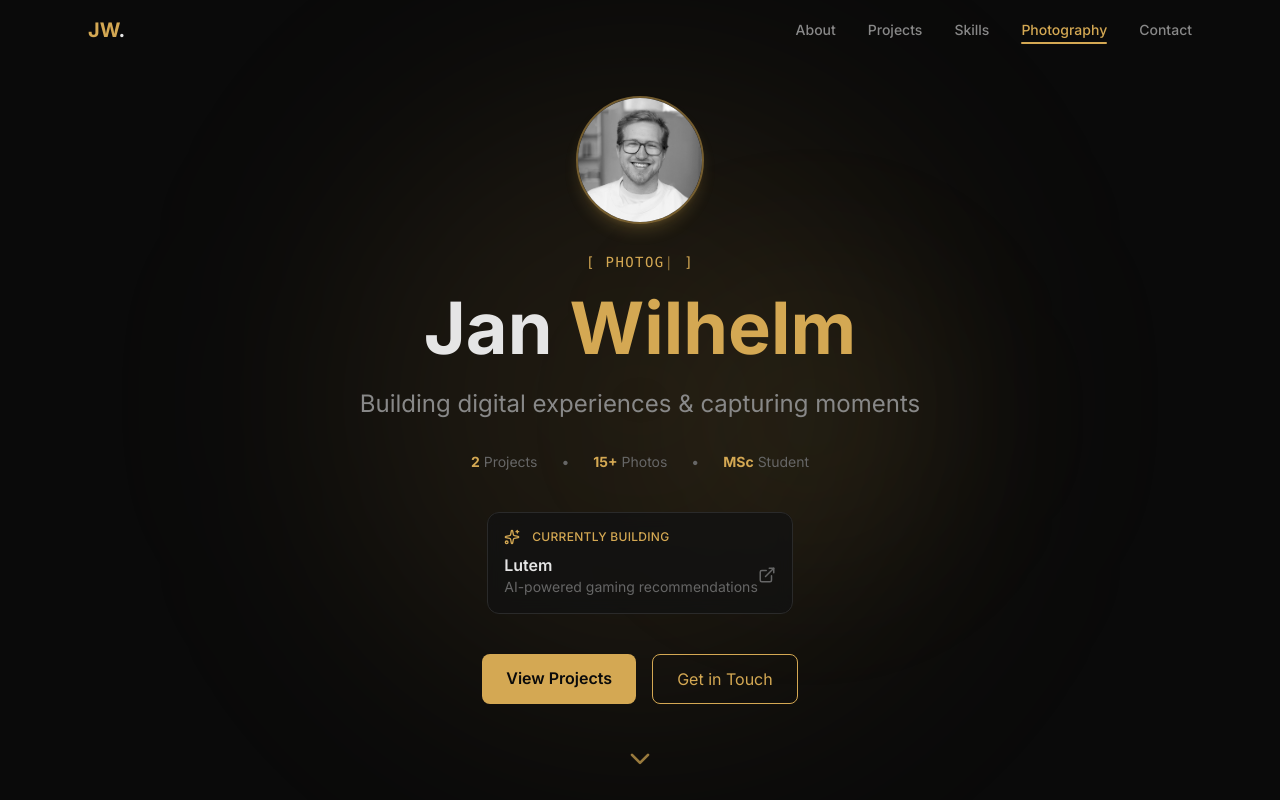
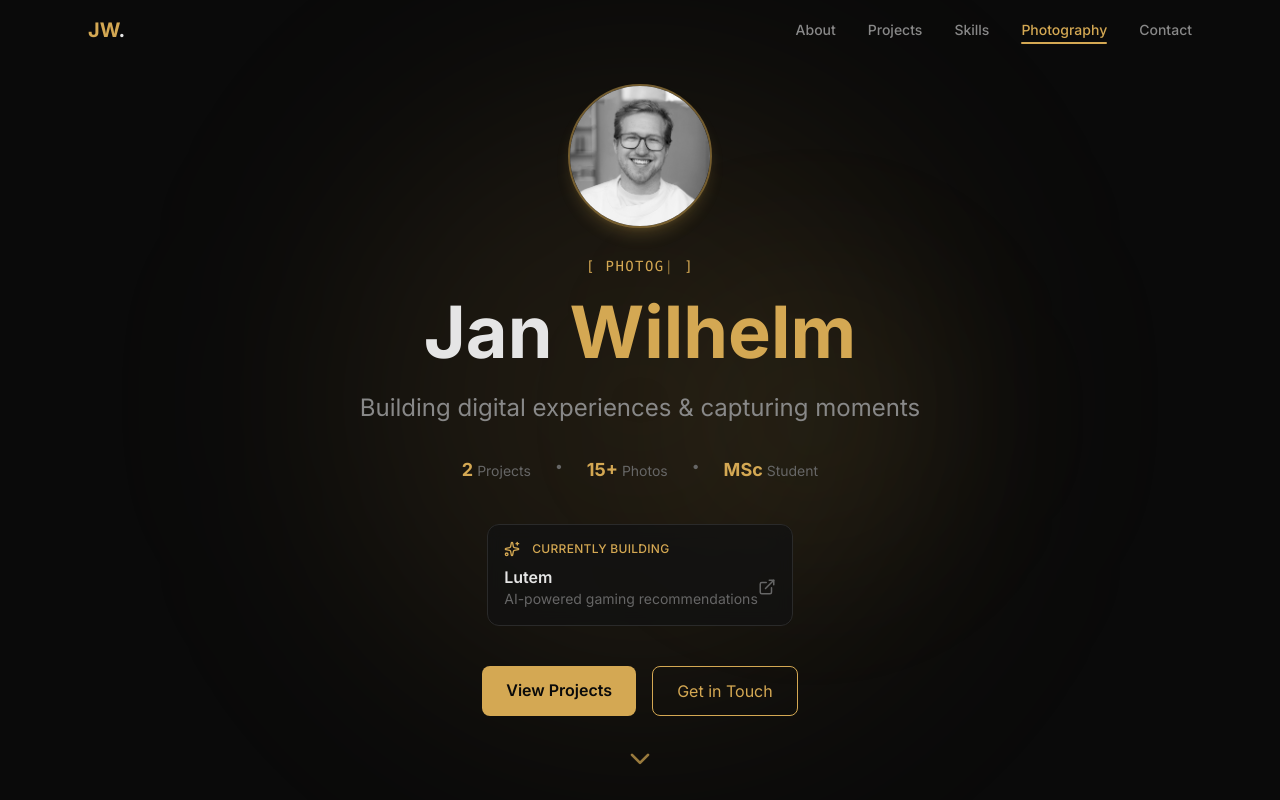
Before and after one commit to jantobiaswilhelm/Portfolio, a React (Vite) app: page / in a window 1280 px wide. Shown: the top 800 px of the page. Built offline with nearby package versions, Linux system fonts and the light colour scheme.

Commit message:
Bigger profile photo and stats numbers

```diff
--- a/src/components/Hero.tsx
+++ b/src/components/Hero.tsx
@@ -40,7 +40,7 @@ export default function Hero() {
       </div>
       <motion.div initial={{ opacity: 0, y: 20 }} animate={{ opacity: 1, y: 0 }} transition={{ duration: 0.8 }} className="text-center px-6 relative z-10">
         <motion.div initial={{ opacity: 0, scale: 0.9 }} animate={{ opacity: 1, scale: 1 }} transition={{ delay: 0.2, duration: 0.6 }} className="mb-6">
-          <div className="w-32 h-32 mx-auto rounded-full overflow-hidden border-2 border-accent/50 shadow-lg shadow-accent/20">
+          <div className="w-36 h-36 mx-auto rounded-full overflow-hidden border-2 border-accent/50 shadow-lg shadow-accent/20">
             <img src={`${import.meta.env.BASE_URL}images/profile.png`} alt="Jan Wilhelm" className="w-full h-full object-cover grayscale hover:grayscale-0 transition-all duration-500" />
           </div>
         </motion.div>
@@ -57,11 +57,11 @@ export default function Hero() {
 
         {/* Quick stats */}
         <motion.div initial={{ opacity: 0, y: 10 }} animate={{ opacity: 1, y: 0 }} transition={{ delay: 0.5 }} className="flex justify-center gap-6 mb-10 text-sm">
-          <div className="text-text-muted"><span className="text-accent font-bold">2</span> Projects</div>
+          <div className="text-text-muted"><span className="text-accent font-bold text-lg">2</span> Projects</div>
           <div className="text-text-muted">•</div>
-          <div className="text-text-muted"><span className="text-accent font-bold">15+</span> Photos</div>
+          <div className="text-text-muted"><span className="text-accent font-bold text-lg">15+</span> Photos</div>
           <div className="text-text-muted">•</div>
-          <div className="text-text-muted"><span className="text-accent font-bold">MSc</span> Student</div>
+          <div className="text-text-muted"><span className="text-accent font-bold text-lg">MSc</span> Student</div>
         </motion.div>
 
         {/* Featured project preview */}
```
